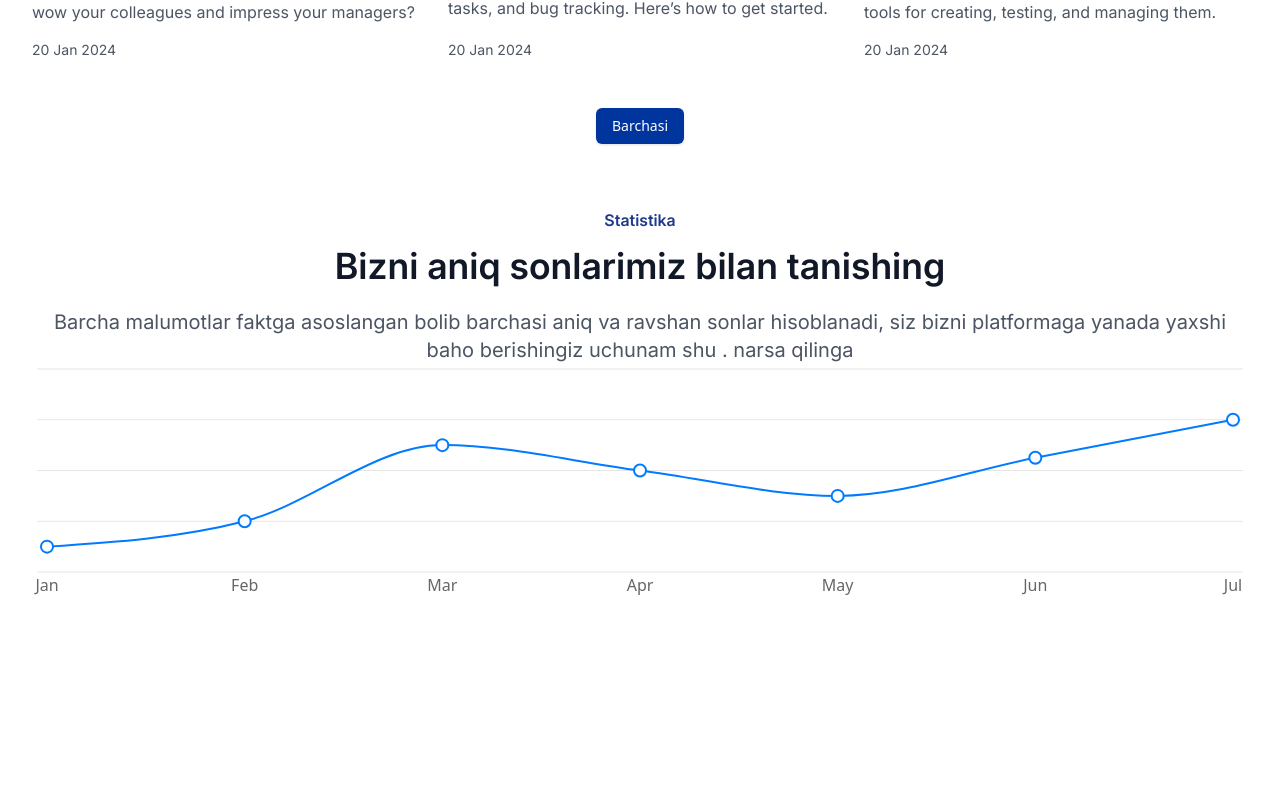
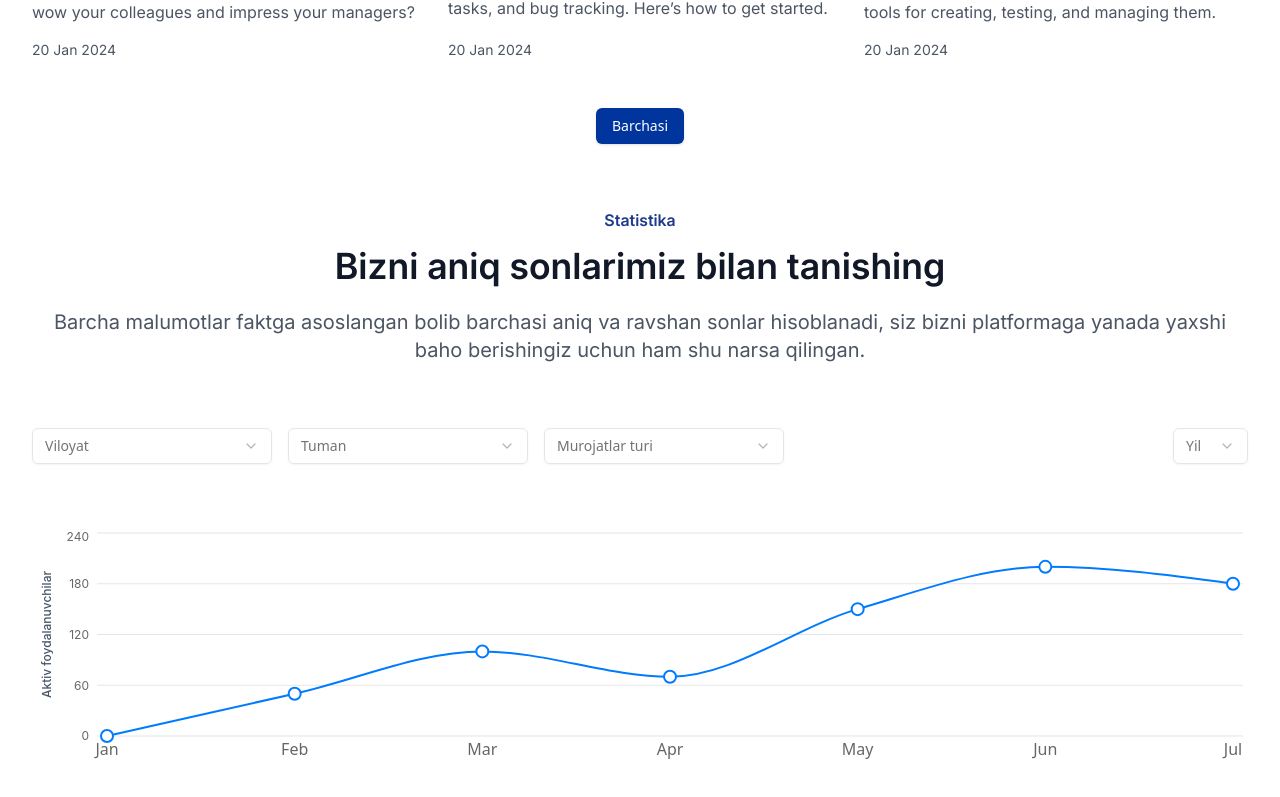
Before and after one commit to Bakha022/maktab_next, a Next.js app: page / in a window 1280 px wide. Shown: the part 1343-2140 px from the top of the page. Before the commit the page ends 2014 px from the top, so only its background shows below. Built offline with nearby package versions, Linux system fonts and the light colour scheme.

Commit message:
chart selsect add

```diff
--- a/package.json
+++ b/package.json
@@ -11,6 +11,7 @@
   },
   "dependencies": {
     "@radix-ui/react-dropdown-menu": "^2.1.6",
+    "@radix-ui/react-select": "^2.1.6",
     "@radix-ui/react-slot": "^1.1.2",
     "class-variance-authority": "^0.7.1",
     "clsx": "^2.1.1",
--- a/src/components/Chart.tsx
+++ b/src/components/Chart.tsx
@@ -10,27 +10,24 @@ import {
 } from 'recharts';
 
 const data = [
-  { name: 'Jan', value: 100000 },
-  { name: 'Feb', value: 120000 },
-  { name: 'Mar', value: 180000 },
-  { name: 'Apr', value: 160000 },
-  { name: 'May', value: 140000 },
-  { name: 'Jun', value: 170000 },
-  { name: 'Jul', value: 200000 },
+  { name: 'Jan', value: 0 },
+  { name: 'Feb', value: 50 },
+  { name: 'Mar', value: 100 },
+  { name: 'Apr', value: 70 },
+  { name: 'May', value: 150 },
+  { name: 'Jun', value: 200 },
+  { name: 'Jul', value: 180 },
 ];
 
 const Chart = () => {
   return (
     <div>
-      <div>
-
-      </div>
       <div
         style={{
-          // width: '100%',
           height: 243,
           display: 'flex',
           justifyContent: 'center',
+          width: '100%',
         }}
       >
         <ResponsiveContainer width="100%" height="100%">
@@ -48,9 +45,26 @@ const Chart = () => {
               tickLine={false}
             />
             <YAxis
+              label={{
+                value: 'Aktiv foydalanuvchilar',
+                angle: -90,
+                position: 'center',
+                fontSize: 12,
+                fill: '#475467',
+                dx: -20,
+                fontWeight: '500',
+                fontFamily: 'Inter',
+              }}
               tickCount={5}
+              dataKey={'value'}
               domain={['auto', dataMax => dataMax * 1.2]}
-              hide
+              tick={{
+                fontSize: '12px',
+                fontWeight: '400',
+                fontFamily: 'Inter',
+              }}
+              axisLine={false}
+              tickLine={false}
             />
             <Tooltip cursor={false} content={<CustomTooltip />} />
 
@@ -74,18 +88,18 @@ const CustomTooltip = ({ active, payload }) => {
     return (
       <div
         style={{
-          background: 'white',
-          padding: '12px',
+          background: '#00359E',
+          padding: '8px 12px',
           borderRadius: '8px',
           boxShadow: '0px 4px 10px rgba(0,0,0,0.1)',
           textAlign: 'center',
         }}
       >
-        <p className="text-[#C7C7C7] text-sm font-normal font-inter leading-5">
+        {/* <p className="text-[#C7C7C7] text-sm font-normal font-inter leading-5">
           15 Aug 2022
-        </p>
-        <p className="text-base font-inter font-medium leading-6">
-          {payload[0].value.toLocaleString()} so’m
+        </p> */}
+        <p className="text-[12px] font-inter font-semibold leading-4.5 text-white">
+          {payload[0].value.toLocaleString()} foydalanuvchi
         </p>
       </div>
     );
--- a/src/components/Explanation.tsx
+++ b/src/components/Explanation.tsx
@@ -7,13 +7,13 @@ interface IProp {
 const Explanation = ({ title, subtitle, description }: IProp) => {
   return (
     <div className="text-center">
-      <p className="font-inter font-semibold leading-6 text-base text-blue-900 mb-3">
+      <p className="font-inter font-semibold leading-5 sm:leading-6 text-sm sm:text-base text-blue-900 mb-3">
         {subtitle}
       </p>
-      <h3 className="font-inter font-semibold leading-[44px] text-4xl text-gray-900 mb-5">
+      <h3 className="font-inter font-semibold leading-[38px] sm:leading-[44px] text-3xl sm:text-4xl text-gray-900 mb-5">
         {title}
       </h3>
-      <p className="font-inter font-normal text-gray-600 leading-7.5 text-xl">
+      <p className="font-inter font-normal text-gray-600 leading-7 text-lg sm:leading-7.5 sm:text-xl">
         {description}
       </p>
     </div>
--- a/src/components/cards/UIcard.tsx
+++ b/src/components/cards/UIcard.tsx
@@ -20,8 +20,8 @@ const UIcard = ({ img, title, subtitle, data }: IProp) => {
           alt={title}
         />
       </Link>
-      <div className="flex flex-col h-[164px] mt-6 justify-between">
-        <h3 className="font-inter font-semibold text-2xl leading-8 line-clamp-2 min-h-[56px]">
+      <div className="flex flex-col h-auto gap-3 sm:h-[164px] mt-6 justify-between">
+        <h3 className="font-inter font-semibold text-xl sm:text-2xl leading-[30px] sm:leading-8 line-clamp-2 h-auto sm:min-h-[56px]">
           {title}
         </h3>
         <p className="font-inter font-normal text-base leading-6 text-gray-600">
--- a/src/containers/Statstic.tsx
+++ b/src/containers/Statstic.tsx
@@ -1,16 +1,70 @@
 import Chart from '@/components/Chart';
 import Explanation from '@/components/Explanation';
 
+import {
+  Select,
+  SelectContent,
+  SelectItem,
+  SelectTrigger,
+  SelectValue,
+} from '@/components/ui/select';
+
 const Statstic = () => {
   return (
-    <div className="my-16">
+    <div className="my-16 flex flex-col gap-16">
       <Explanation
         title={'Bizni aniq sonlarimiz bilan tanishing'}
         subtitle={'Statistika'}
         description={
-          'Barcha malumotlar faktga asoslangan bolib barchasi aniq va ravshan sonlar hisoblanadi, siz bizni platformaga yanada yaxshi baho berishingiz uchunam shu . narsa qilinga'
+          'Barcha malumotlar faktga asoslangan bolib barchasi aniq va ravshan sonlar hisoblanadi, siz bizni platformaga yanada yaxshi baho berishingiz uchun ham shu narsa qilingan.'
         }
       />
+      <div className="flex flex-col tablet:flex-row gap-4 tablet:justify-between">
+        <div className="flex flex-col tablet:flex-row gap-4">
+          <Select>
+            <SelectTrigger className="w-full tablet:w-[240px]">
+              <SelectValue placeholder="Viloyat" />
+            </SelectTrigger>
+            <SelectContent>
+              <SelectItem value="light">Light</SelectItem>
+              <SelectItem value="dark">Dark</SelectItem>
+              <SelectItem value="system">System</SelectItem>
+            </SelectContent>
+          </Select>
+
+          <Select>
+            <SelectTrigger className="w-full tablet:w-[240px]">
+              <SelectValue placeholder="Tuman" />
+            </SelectTrigger>
+            <SelectContent>
+              <SelectItem value="light">Light</SelectItem>
+              <SelectItem value="dark">Dark</SelectItem>
+              <SelectItem value="system">System</SelectItem>
+            </SelectContent>
+          </Select>
+
+          <Select>
+            <SelectTrigger className="w-full tablet:w-[240px]">
+              <SelectValue placeholder="Murojatlar turi" />
+            </SelectTrigger>
+            <SelectContent>
+              <SelectItem value="light">Light</SelectItem>
+              <SelectItem value="dark">Dark</SelectItem>
+              <SelectItem value="system">System</SelectItem>
+            </SelectContent>
+          </Select>
+        </div>
+        <Select>
+          <SelectTrigger className="w-full tablet:w-[75px]">
+            <SelectValue placeholder="Yil" />
+          </SelectTrigger>
+          <SelectContent>
+            <SelectItem value="light">Light</SelectItem>
+            <SelectItem value="dark">Dark</SelectItem>
+            <SelectItem value="system">System</SelectItem>
+          </SelectContent>
+        </Select>
+      </div>
       <Chart />
     </div>
   );
```
Also changed, not shown: 1 other file (tests, documents, lock files or other folders).
